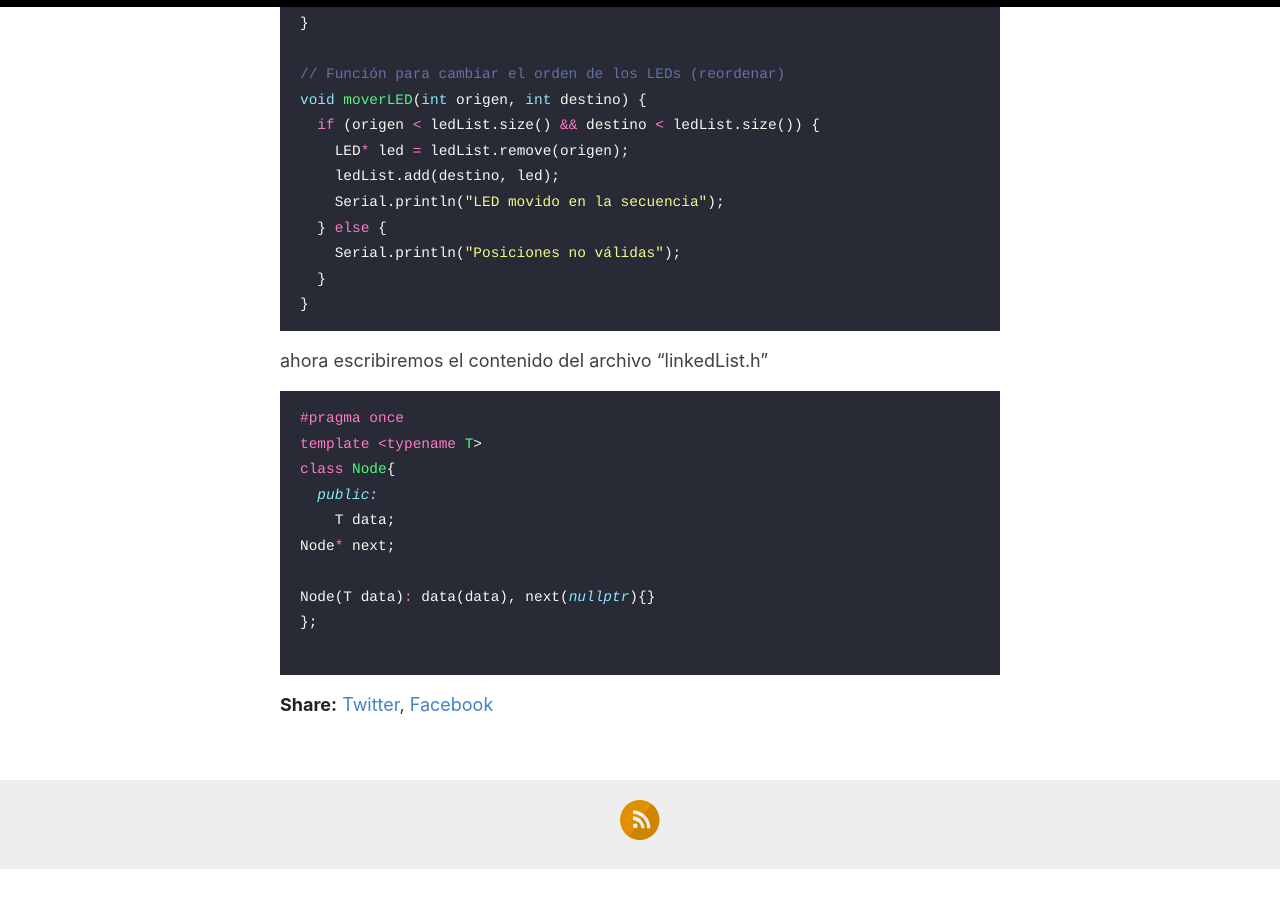
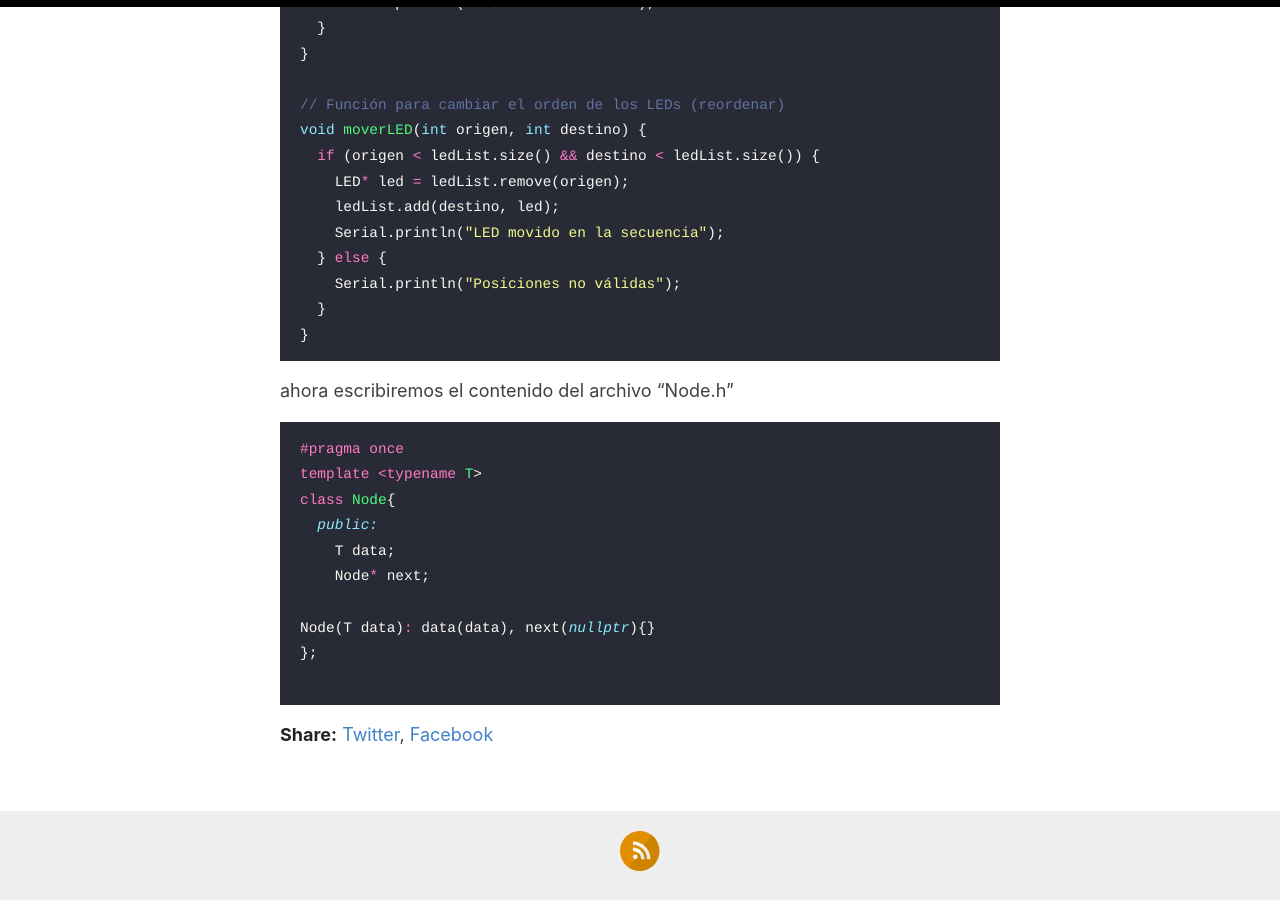
Before and after one commit to ethelpoe/ethelpoe.github.io, a Jekyll site: the page built from _posts/2024-10-23-Secuencia de leds usando LinkedList.md, in a window 1280 px wide and 900 px high, scrolled down 4283 px. Built offline with Jekyll 4.4.1, drawn with Linux system fonts in a browser that asks for light colours; our own code applies the rules of GitHub Pages for plain Markdown files; before the commit the page ends 5153 px from its top, so only the background shows below that.

Commit message:
Update 2024-10-23-Secuencia de leds usando LinkedList.md

````diff
--- a/_posts/2024-10-23-Secuencia de leds usando LinkedList.md
+++ b/_posts/2024-10-23-Secuencia de leds usando LinkedList.md
@@ -28,7 +28,7 @@
 
 suponiendo que estas utilizando windows
 
-![alt text](image.png)
+![alt text](![image](https://github.com/user-attachments/assets/0d75992b-34f7-437e-83b5-0191fd12c35b)
 
 y lo instalas.
 
@@ -135,14 +135,14 @@
 }
 ```
 
-ahora escribiremos el contenido del archivo "linkedList.h"
+ahora escribiremos el contenido del archivo "Node.h"
 ```c++
 #pragma once
 template <typename T>
 class Node{
   public:
     T data;
-Node* next;
+    Node* next;
 
 Node(T data): data(data), next(nullptr){}
 };
````
